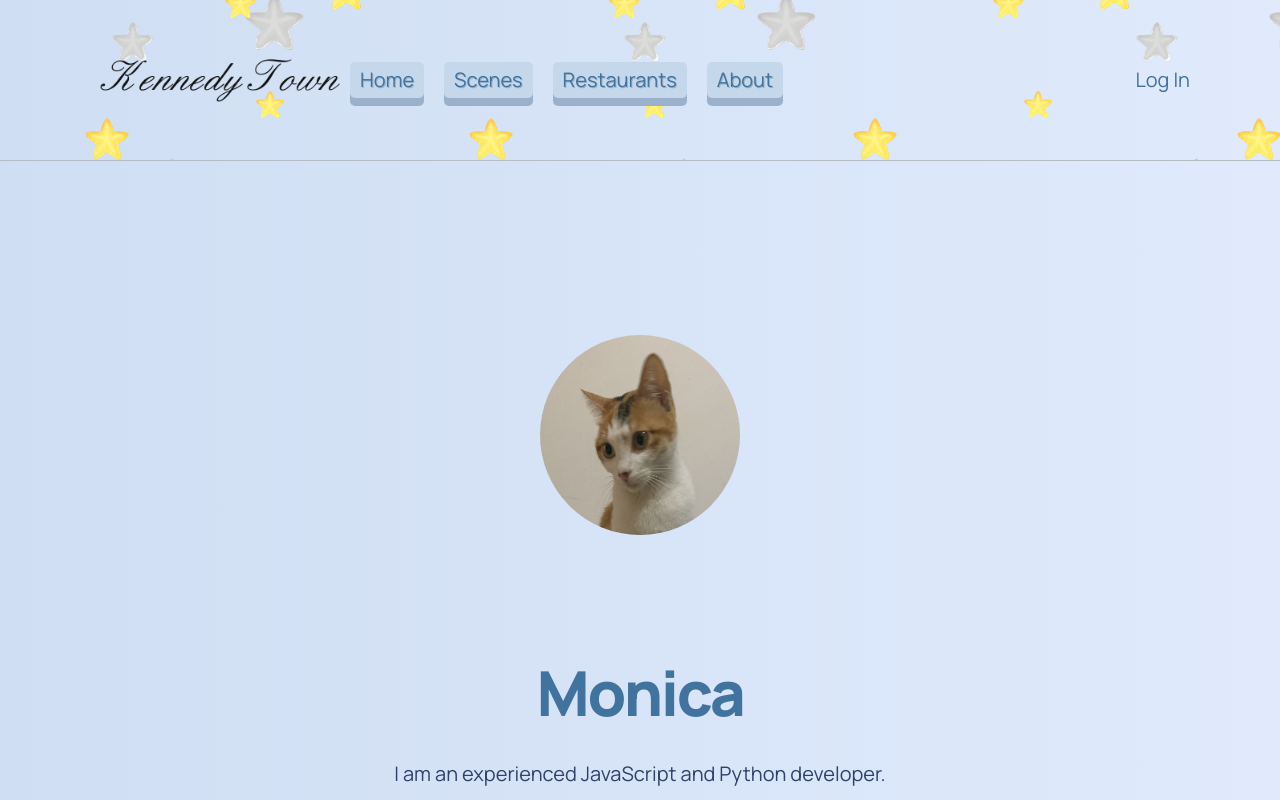
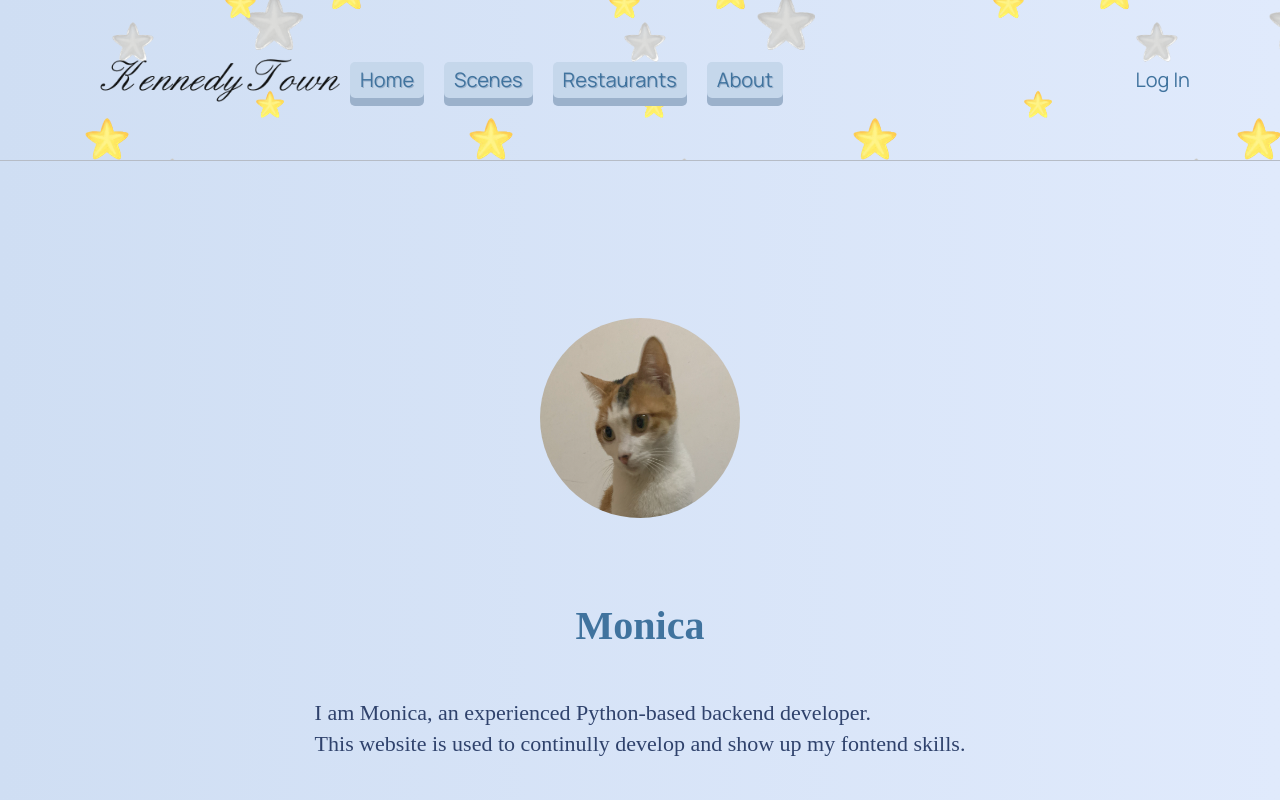
Before and after one commit to somanymonica/visit-kennedy-town, a Next.js app in the folder client/: page /about in a window 1280 px wide. Shown: the top 800 px of the page. Built offline with nearby package versions, Linux system fonts and the light colour scheme.

Commit message:
sass: about-me

```diff
--- a/client/components/AboutMe.js
+++ b/client/components/AboutMe.js
@@ -1,7 +1,7 @@
 import Image from "next/image";
 
 import { data } from "../constants";
-import styles from "./AboutMe.module.css";
+import styles from "./AboutMe.module.scss";
 
 const AboutMe = () => (
   <div className={styles.about}>
@@ -12,8 +12,11 @@ const AboutMe = () => (
       width={200}
       alt="avatar"
     />
-    <h1 className="header_h1">{data.aboutMe["name"]}</h1>
-    <p className="header_p">{data.aboutMe.desc}</p>
+    <h1>{data.aboutMe["name"]}</h1>
+    <div
+      className={styles.desc}
+      dangerouslySetInnerHTML={{ __html: data.aboutMe.desc }}
+    />
   </div>
 );
 
--- a/client/components/AboutMe.module.css
+++ /dev/null
@@ -1,14 +0,0 @@
-.about {
-    display: flex;
-    flex-direction: column;
-    justify-content: center;
-    align-items: center;
-    min-height: 100vh;
-
-    padding: 2rem 6rem;
-}
-
-.about img {
-    border-radius: 50%;
-    margin-bottom: 6rem;
-}
--- /dev/null
+++ b/client/components/AboutMe.module.scss
@@ -0,0 +1,32 @@
+.about {
+  display: flex;
+  flex-direction: column;
+  justify-content: center;
+  align-items: center;
+  min-height: 100vh;
+
+  padding: 2em auto;
+
+  img {
+    border-radius: 50%;
+    margin-bottom: 4em;
+
+    transition: transform 0.2s ease-out;
+
+    &:hover,
+    &:focus {
+      transform: scale(1.3);
+    }
+  }
+
+  h1 {
+    font-size: 2rem;
+    color: var(--color-normal);
+  }
+
+  .desc {
+    padding: 2em;
+    font-size: 1.1rem;
+    color: var(--color-text);
+  }
+}
--- a/client/constants/data.js
+++ b/client/constants/data.js
@@ -26,7 +26,7 @@ const places = [
 const aboutMe = {
   avatar: images.avatar,
   name: "Monica",
-  desc: "I am an experienced JavaScript and Python developer.",
+  desc: "I am Monica, an experienced Python-based backend developer.</br>This website is used to continully develop and show up my fontend skills.",
 };
 
 export default { places, aboutMe };
```
